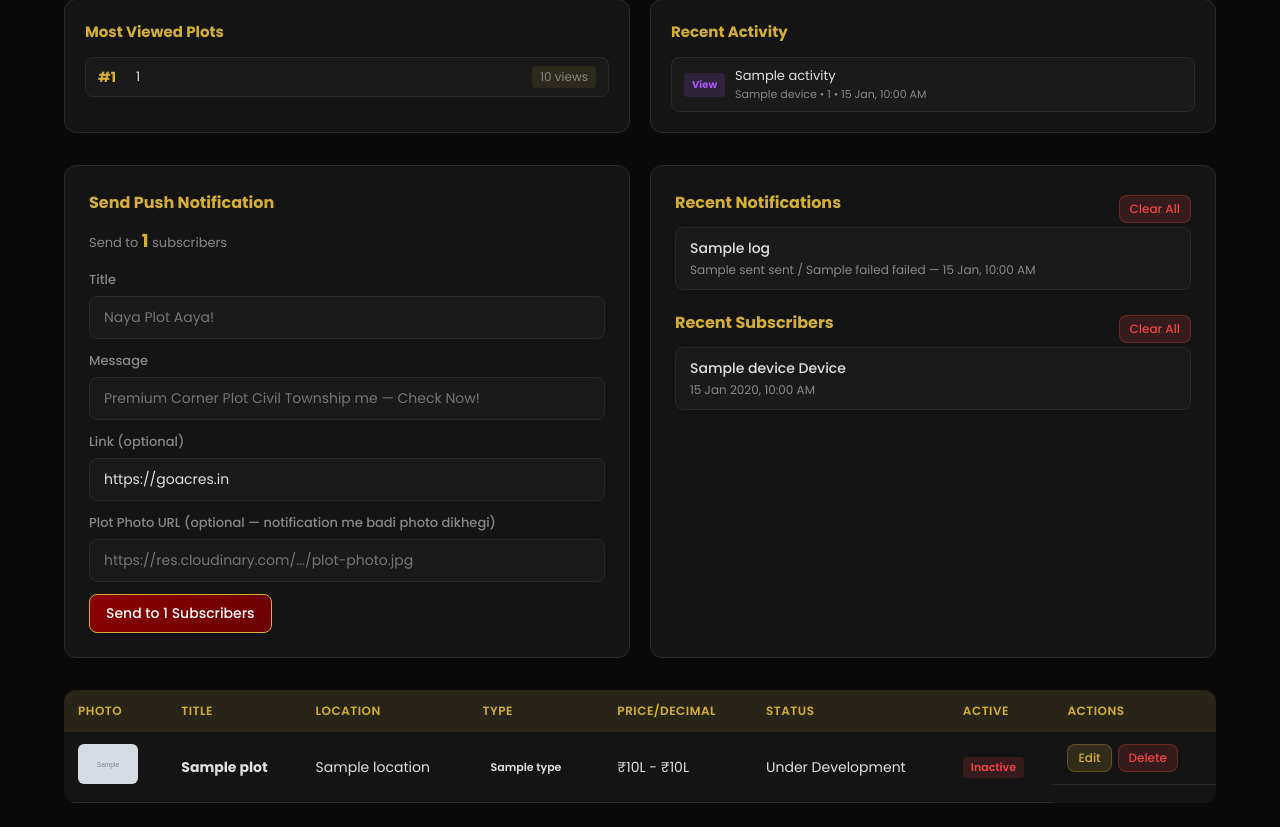
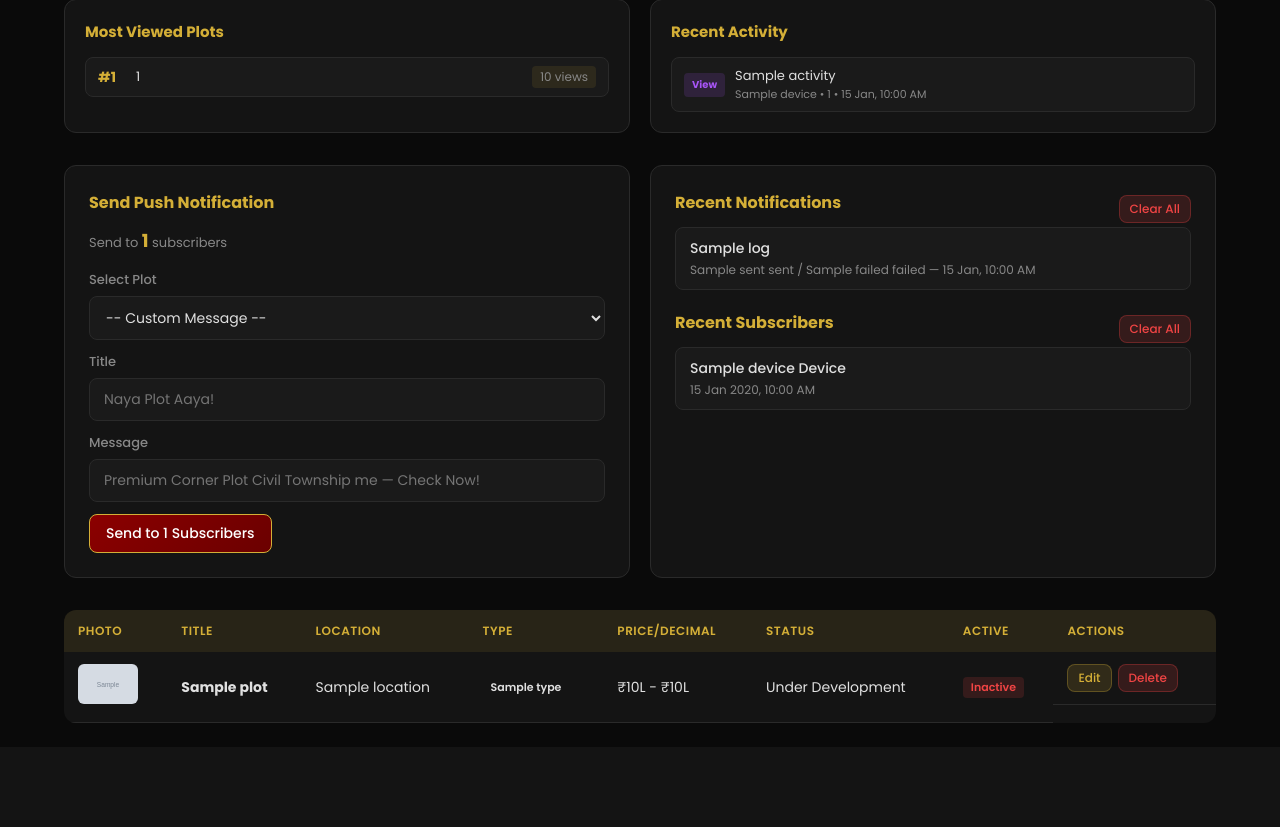
Before and after one commit to kanhupasayat/goacres, a FastAPI app: template backend/templates/dashboard.html in a window 1280 px wide. Shown: the part 813-1640 px from the top of the page. After the commit the page ends 1536 px from the top, so only its background shows below. Run offline with FastAPI, Linux system fonts and the light colour scheme; the template is opened without the code that fills it: most values are stand-ins (such as "Sample title", 1, 10 or a date in 2020); grey boxes marked "Sample" are stand-in pictures; parts of the project's set-up code (start-up, migrations or seed data) failed here and were passed over.

Commit message:
Admin: plot selector for notifications — auto-fills title, message, photo, link
Select a plot from dropdown and notification fields auto-populate with
plot title, location, photo URL, and direct link. Preview shows photo
before sending.

Co-Authored-By: Claude Opus 4.6 <noreply@anthropic.com>

```diff
--- a/backend/static/admin.css
+++ b/backend/static/admin.css
@@ -737,6 +737,40 @@ body {
     margin-bottom: 12px;
 }
 
+.push-form select {
+    width: 100%;
+    padding: 10px 12px;
+    background: var(--bg-input);
+    border: 1px solid var(--border);
+    border-radius: var(--radius);
+    color: var(--text);
+    font-size: 14px;
+}
+
+.push-preview {
+    display: flex;
+    align-items: center;
+    gap: 12px;
+    padding: 12px;
+    background: var(--bg-input);
+    border: 1px solid var(--border);
+    border-radius: var(--radius);
+    margin-bottom: 12px;
+}
+
+.push-preview img {
+    width: 80px;
+    height: 54px;
+    object-fit: cover;
+    border-radius: 6px;
+}
+
+.push-preview-link {
+    color: var(--gold);
+    font-size: 12px;
+    word-break: break-all;
+}
+
 .push-log-list {
     display: flex;
     flex-direction: column;
--- a/backend/templates/dashboard.html
+++ b/backend/templates/dashboard.html
@@ -133,6 +133,23 @@
             <p class="push-info">Send to <strong>{{ push_count }}</strong> subscribers</p>
             <form method="POST" action="/admin/push/send" class="push-form">
                 <div class="form-group">
+                    <label for="push_plot">Select Plot</label>
+                    <select id="push_plot" class="cs-input" onchange="fillPlotNotification(this)">
+                        <option value="">-- Custom Message --</option>
+                        {% for plot in plots %}
+                        {% if plot.is_active %}
+                        <option
+                            value="{{ plot.slug }}"
+                            data-title="{{ plot.title }}"
+                            data-location="{{ plot.location }}"
+                            data-type="{{ plot.type }}"
+                            data-photo="{{ plot.photos[0] if plot.photos and plot.photos|length > 0 else '' }}"
+                        >{{ plot.title }} — {{ plot.location }}</option>
+                        {% endif %}
+                        {% endfor %}
+                    </select>
+                </div>
+                <div class="form-group">
                     <label for="push_title">Title</label>
                     <input type="text" id="push_title" name="push_title" required placeholder="Naya Plot Aaya!">
                 </div>
@@ -140,19 +157,58 @@
                     <label for="push_message">Message</label>
                     <input type="text" id="push_message" name="push_message" required placeholder="Premium Corner Plot Civil Township me — Check Now!">
                 </div>
-                <div class="form-group">
-                    <label for="push_url">Link (optional)</label>
-                    <input type="url" id="push_url" name="push_url" placeholder="https://goacres.in/plot/premium-corner-plot" value="https://goacres.in">
-                </div>
-                <div class="form-group">
-                    <label for="push_image">Plot Photo URL (optional — notification me badi photo dikhegi)</label>
-                    <input type="url" id="push_image" name="push_image" placeholder="https://res.cloudinary.com/.../plot-photo.jpg">
+                <input type="hidden" id="push_url" name="push_url" value="https://goacres.in">
+                <input type="hidden" id="push_image" name="push_image" value="">
+                <div id="push_preview" class="push-preview" style="display:none;">
+                    <img id="push_preview_img" src="" alt="Plot photo">
+                    <div id="push_preview_link" class="push-preview-link"></div>
                 </div>
                 <button type="submit" class="btn btn-primary" {% if push_count == 0 %}disabled{% endif %}>
                     Send to {{ push_count }} Subscribers
                 </button>
             </form>
         </div>
+
+        <script>
+        function fillPlotNotification(select) {
+            const opt = select.selectedOptions[0];
+            const titleEl = document.getElementById('push_title');
+            const msgEl = document.getElementById('push_message');
+            const urlEl = document.getElementById('push_url');
+            const imgEl = document.getElementById('push_image');
+            const preview = document.getElementById('push_preview');
+            const previewImg = document.getElementById('push_preview_img');
+            const previewLink = document.getElementById('push_preview_link');
+
+            if (!opt.value) {
+                titleEl.value = '';
+                msgEl.value = '';
+                urlEl.value = 'https://goacres.in';
+                imgEl.value = '';
+                preview.style.display = 'none';
+                return;
+            }
+
+            const title = opt.dataset.title;
+            const location = opt.dataset.location;
+            const type = opt.dataset.type;
+            const photo = opt.dataset.photo;
+            const slug = opt.value;
+
+            titleEl.value = 'Naya ' + type + ' Plot Aaya!';
+            msgEl.value = title + ' — ' + location + ' me available hai. Abhi dekho!';
+            urlEl.value = 'https://goacres.in/plot/' + slug;
+            imgEl.value = photo || '';
+
+            if (photo) {
+                previewImg.src = photo;
+                previewLink.textContent = 'goacres.in/plot/' + slug;
+                preview.style.display = 'flex';
+            } else {
+                preview.style.display = 'none';
+            }
+        }
+        </script>
 
         <div class="push-history-card">
             <div class="push-history-header">
```
